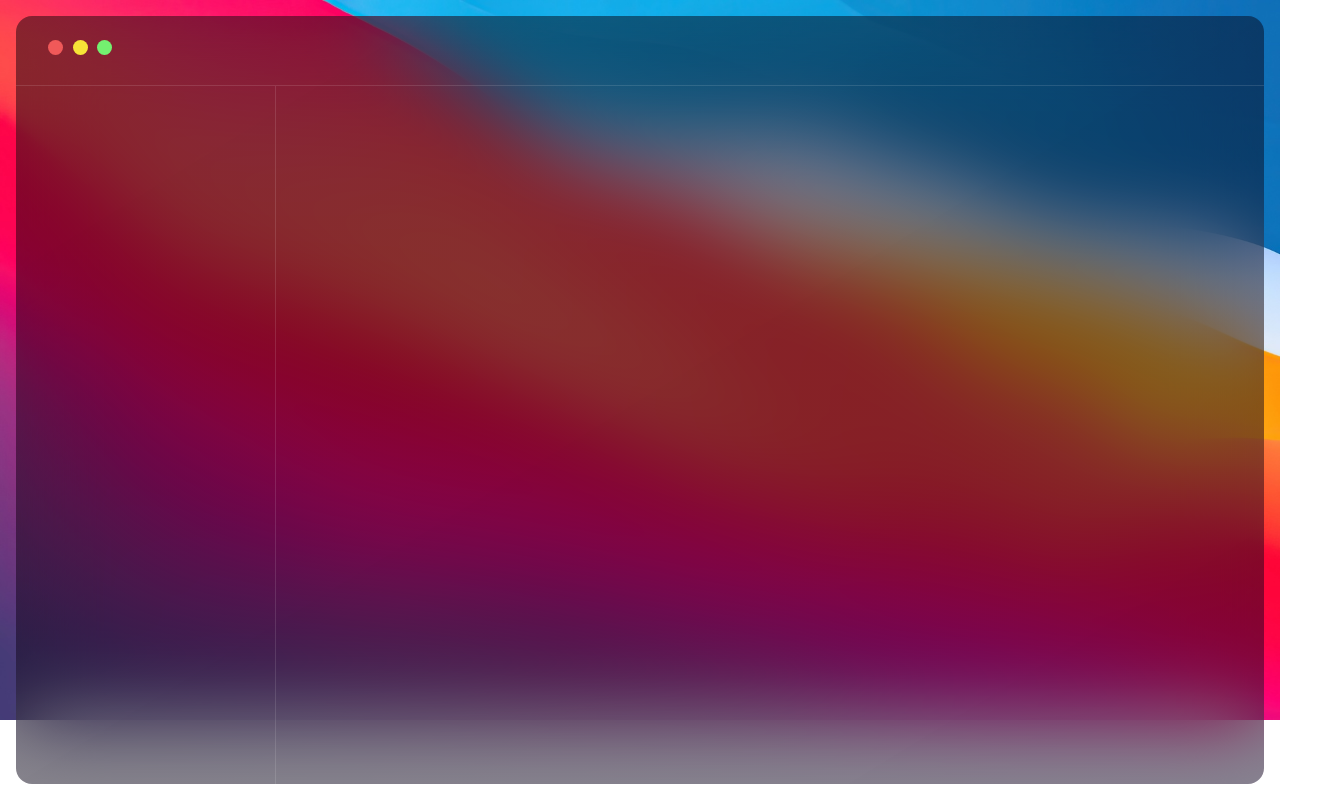
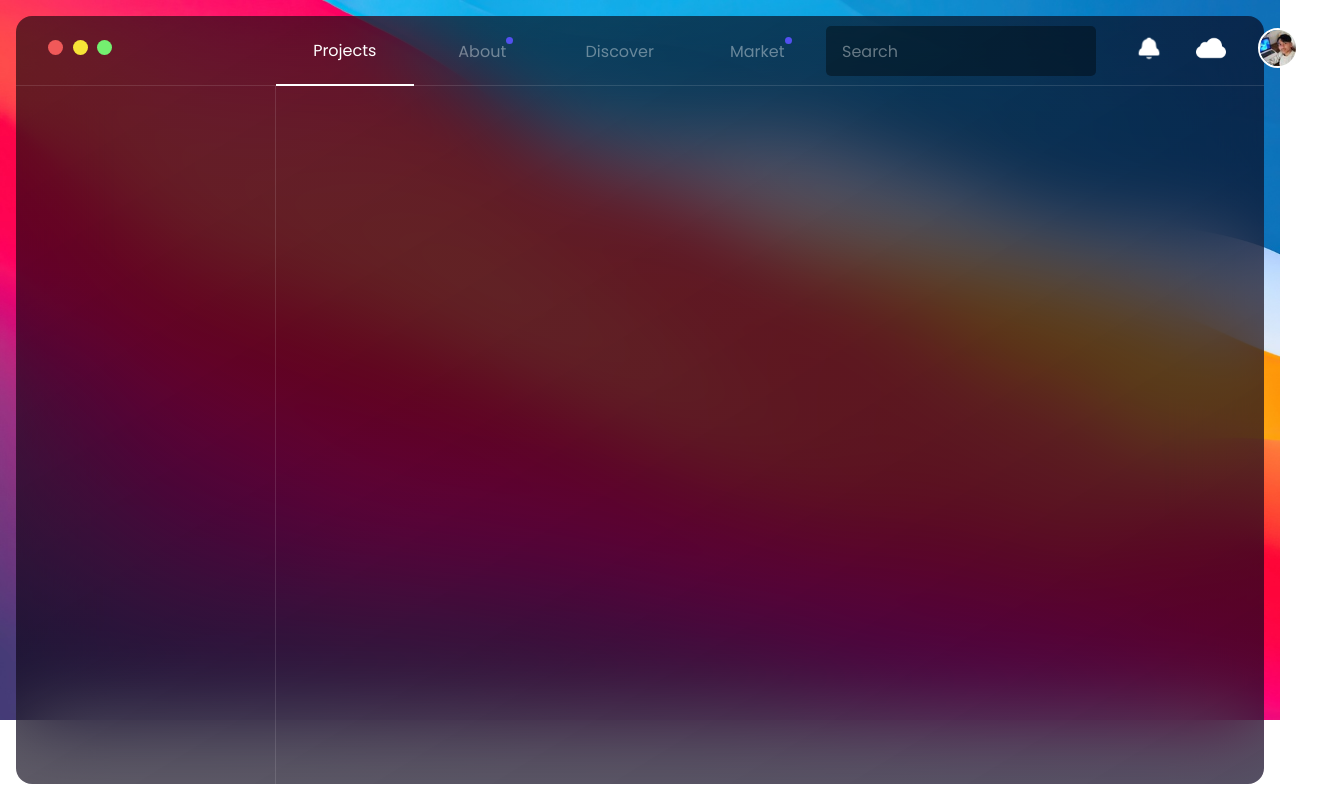
Before and after one commit to alisajad001/admin-dashboard, a plain HTML site: page index.html in a window 1280 px wide. Shown: the whole page, 1336 px wide, since content can reach past the window. Drawn offline with Linux system fonts and the light colour scheme.

Commit message:
Add and style header links

```diff
--- a/css/styles.css
+++ b/css/styles.css
@@ -17,8 +17,8 @@ body {
   border-radius: 1rem;
   background-image: linear-gradient(
     to bottom right,
-    rgba(5, 0, 7, 0.473),
-    rgba(7, 2, 29, 0.486)
+    rgba(5, 0, 7, 0.603),
+    rgba(7, 2, 29, 0.685)
   );
   backdrop-filter: blur(40px);
   position: absolute;
@@ -76,6 +76,94 @@ body {
   background-color: #74f070;
 }
 
+.header-links {
+  display: flex;
+  align-items: center;
+}
+
+.header-links ul {
+  display: flex;
+  height: 70px;
+  align-items: center;
+  text-align: center;
+  justify-content: space-between;
+  width: 550px;
+}
+
+.header-links ul li {
+  width: 100%;
+  height: 100%;
+  text-align: center;
+  align-content: center;
+  list-style-type: none;
+}
+
+.header-links ul li.active {
+  border-bottom: 2px solid white;
+}
+
+.header-links ul li.active > a {
+  color: white;
+}
+
+.header-links ul li a {
+  color: #ffffff63;
+  text-decoration: none;
+  position: relative;
+  transition: 0.3s;
+  font-weight: 400;
+}
+
+.header-links ul li a:hover {
+  color: white;
+}
+
+.header-links .notification {
+  background-color: #5350f0;
+  width: 7px;
+  height: 7px;
+  border-radius: 50%;
+  position: absolute;
+  top: -3px;
+}
+
+.header-links input {
+  height: 50px;
+  width: 270px;
+  background-color: #00000262;
+  border: 0;
+  padding: 1rem;
+  border-radius: 5px;
+  font-size: 1rem;
+  outline: 0;
+  color: white;
+}
+
+.header-links input::placeholder {
+  color: #ffffff63;
+}
+
+.header-links .profile {
+  display: flex;
+  align-items: center;
+  justify-content: center;
+  gap: 2rem;
+  width: 240px;
+}
+
+.header-links img {
+  width: 30px;
+  height: 30px;
+}
+
+.header-links .profile-link img {
+  border-radius: 50%;
+  border: 2px solid white;
+  width: 40px;
+  height: 40px;
+  object-fit: cover;
+}
+
 .sidebar {
   border-right: 1px solid #ffffff1e;
   grid-area: side;
--- a/index.html
+++ b/index.html
@@ -18,7 +18,35 @@
           <div class="btn"></div>
           <div class="btn"></div>
         </div>
+
+        <div class="header-links">
+          <ul>
+            <li class="active"><a href="#">Projects</a></li>
+            <li>
+              <a href="#">About <span class="notification"></span></a>
+            </li>
+            <li><a href="#">Discover</a></li>
+            <li>
+              <a href="#">Market <span class="notification"></span></a>
+            </li>
+          </ul>
+
+          <input type="text" placeholder="Search" />
+
+          <div class="profile">
+            <a href="#">
+              <img src="images/bell.png" alt="notification icon" />
+            </a>
+            <a href="#">
+              <img src="images/cloud.png" alt="cloud icon" />
+            </a>
+            <a href="#" class="profile-link">
+              <img src="images/profile-photo.jpg" alt="profile icon" />
+            </a>
+          </div>
+        </div>
       </header>
+
       <section class="sidebar"></section>
       <main class="main"></main>
     </div>
```
Also changed, not shown: images/bell.png (added), images/cloud.png (added), images/profile-photo.jpg (added).
